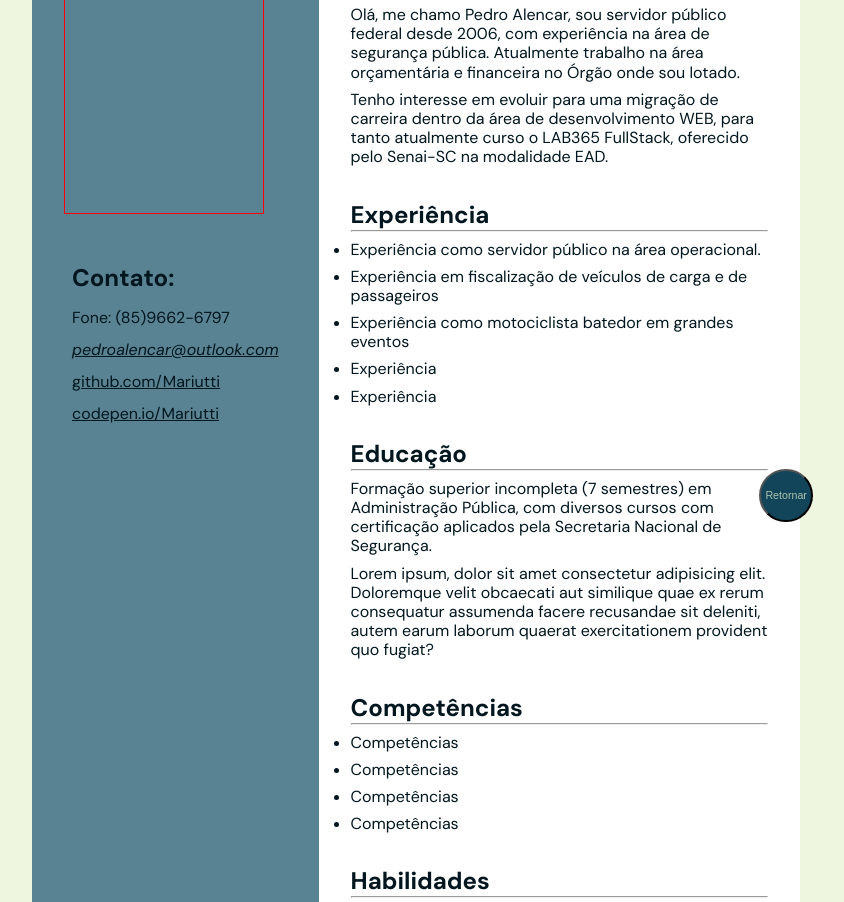
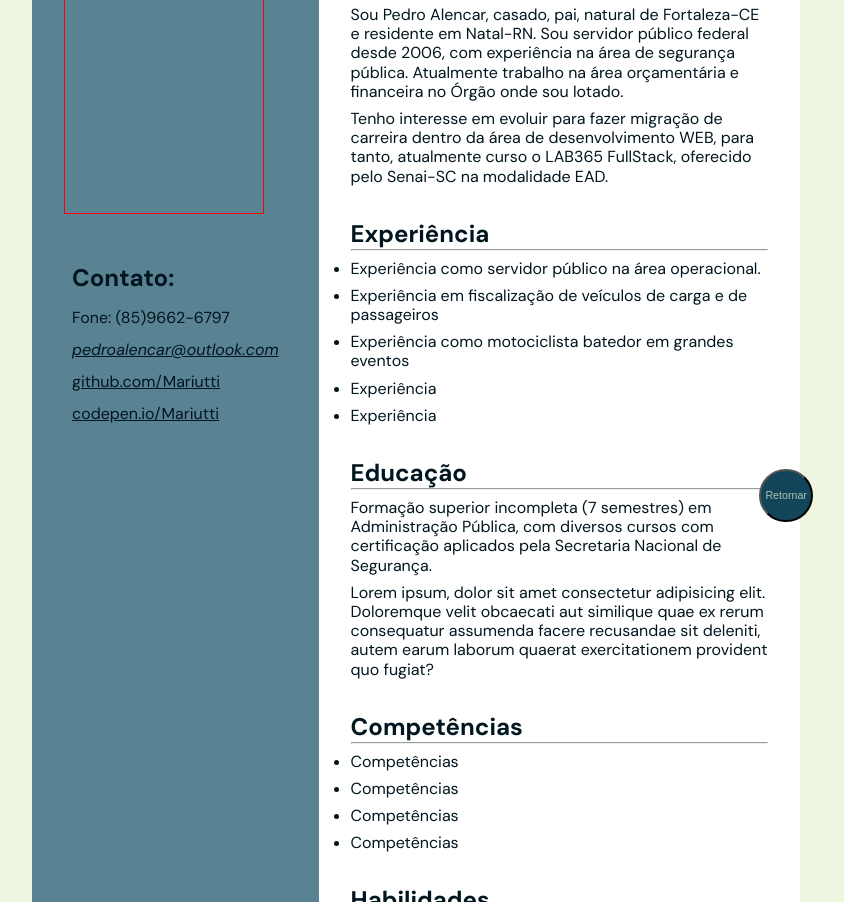
Before and after one commit to Mariutti/curriculum_vitae, a plain HTML site: page index.html in a window 1280 px wide. Shown: the part 198-1100 px from the top of the page, without its empty margins (224-1068 px from the left). Drawn offline with Linux system fonts and the light colour scheme.

Commit message:
Atualized the resume text

```diff
--- a/index.html
+++ b/index.html
@@ -51,8 +51,8 @@
             <section id="about">
                 <h2>Sobre mim</h2>
                 <hr>
-                <p>Olá, me chamo Pedro Alencar, sou servidor público federal desde 2006, com experiência na área de segurança pública. Atualmente trabalho na área orçamentária e financeira no Órgão onde sou lotado.</p>
-                <p>Tenho interesse em evoluir para uma migração de carreira dentro da área de desenvolvimento WEB, para tanto atualmente curso o LAB365 FullStack, oferecido pelo Senai-SC na modalidade EAD.</p>
+                <p>Sou Pedro Alencar, casado, pai, natural de Fortaleza-CE e residente em Natal-RN. Sou servidor público federal desde 2006, com experiência na área de segurança pública. Atualmente trabalho na área orçamentária e financeira no Órgão onde sou lotado.</p>
+                <p>Tenho interesse em evoluir para fazer migração de carreira dentro da área de desenvolvimento WEB, para tanto, atualmente curso o LAB365 FullStack, oferecido pelo Senai-SC na modalidade EAD.</p>
             </section>
             <section id="experience">
                 <h2>Experiência</h2>
```
